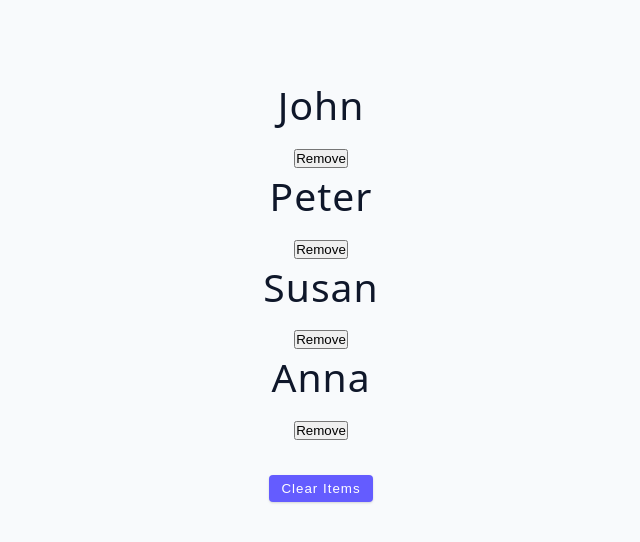
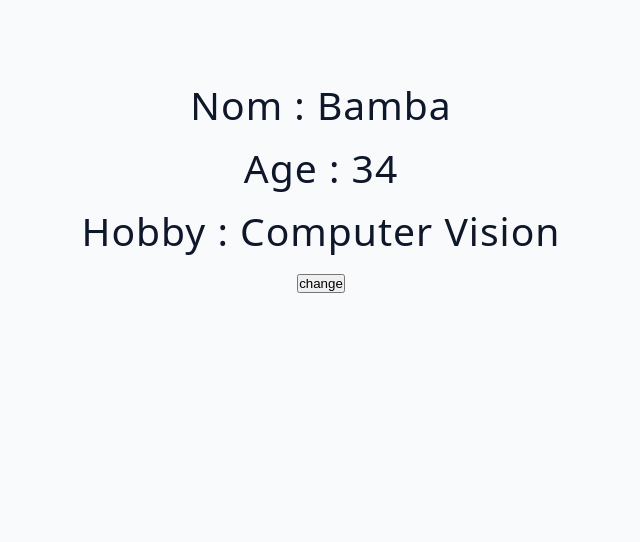
Before and after one commit to BambaThiam/React, a React (Vite) app in the folder 03-React avancé/: page / in a window 1280 px wide. Shown: the top 542 px of the page, without its empty margins (319-959 px from the left). Built offline with nearby package versions, Linux system fonts and the light colour scheme.

Commit message:
usestate_array_end

```diff
--- a/03-React avancé/src/App.jsx
+++ b/03-React avancé/src/App.jsx
@@ -1,4 +1,4 @@
-import Starter from './tutorial/01-useState/starter/03-useState-array.jsx'
+import Starter from './tutorial/01-useState/starter/04-useState-object.jsx'
 
 function App() {
   return (
--- a/03-React avancé/src/tutorial/01-useState/starter/03-useState-array.jsx
+++ b/03-React avancé/src/tutorial/01-useState/starter/03-useState-array.jsx
@@ -2,12 +2,12 @@ import { useState } from 'react'
 import { data } from '../../../data'
 
 const UseStateArray = () => {
+  // Initialisation de l'état
   const [people, setPeople] = useState(data)
 
   const removeItem = (id) => {
     let newPeople = people.filter((person) => person.id !== id)
     setPeople(newPeople)
-    data.filter(person)
   }
 
   return (
@@ -15,19 +15,13 @@ const UseStateArray = () => {
       {people.map((person) => {
         const { id, name } = person
         return (
-          <div key={id} className="item">
+          <div id={id}>
             <h2>{name}</h2>
             <button onClick={() => removeItem(id)}>Remove</button>
           </div>
         )
       })}
-      <button
-        className="btn"
-        style={{ marginTop: '2rem' }}
-        onClick={() => setPeople([])}
-      >
-        clear items
-      </button>
+      <button onClick={() => setPeople([])}>Clear</button>
     </div>
   )
 }
--- a/03-React avancé/src/tutorial/01-useState/starter/04-useState-object.jsx
+++ b/03-React avancé/src/tutorial/01-useState/starter/04-useState-object.jsx
@@ -1,7 +1,46 @@
-import { useState } from 'react';
+import { useState } from 'react'
+
+const data = [
+  { id: 1, name: 'fatou', age: 35, hobby: 'commerce' },
+  { id: 2, name: 'Ibrahima', age: 15, hobby: 'football' },
+  { id: 3, name: 'Thomas', age: 55, hobby: 'Théatre' },
+]
 
 const UseStateObject = () => {
-  return <h2>useState object example</h2>;
-};
+  // Initialidation des états
+  const [name, setName] = useState('Bamba')
+  const [age, setAge] = useState(34)
+  const [hobby, setHobby] = useState('computer vision')
 
-export default UseStateObject;
+  const changePersonne = () => {
+    data.map((person) => {
+      setName(person.name)
+      setAge(person.age)
+      setHobby(person.hobby)
+    })
+  }
+
+  return (
+    <div>
+      <div>
+        <h2>Nom : {name}</h2>
+        <h2>Age : {age}</h2>
+        <h2>Hobby : {hobby}</h2>
+        <button onClick={changePersonne}>change</button>
+      </div>
+
+      {/* {data.map((person) => {
+        return (
+          <div>
+            <h2>Nom : {name}</h2>
+            <h2>Age : {age}</h2>
+            <h2>Hobby : {hobby}</h2>
+            <button onClick={() => changePersonne()}>change</button>
+          </div>
+        )
+      })} */}
+    </div>
+  )
+}
+
+export default UseStateObject
```
